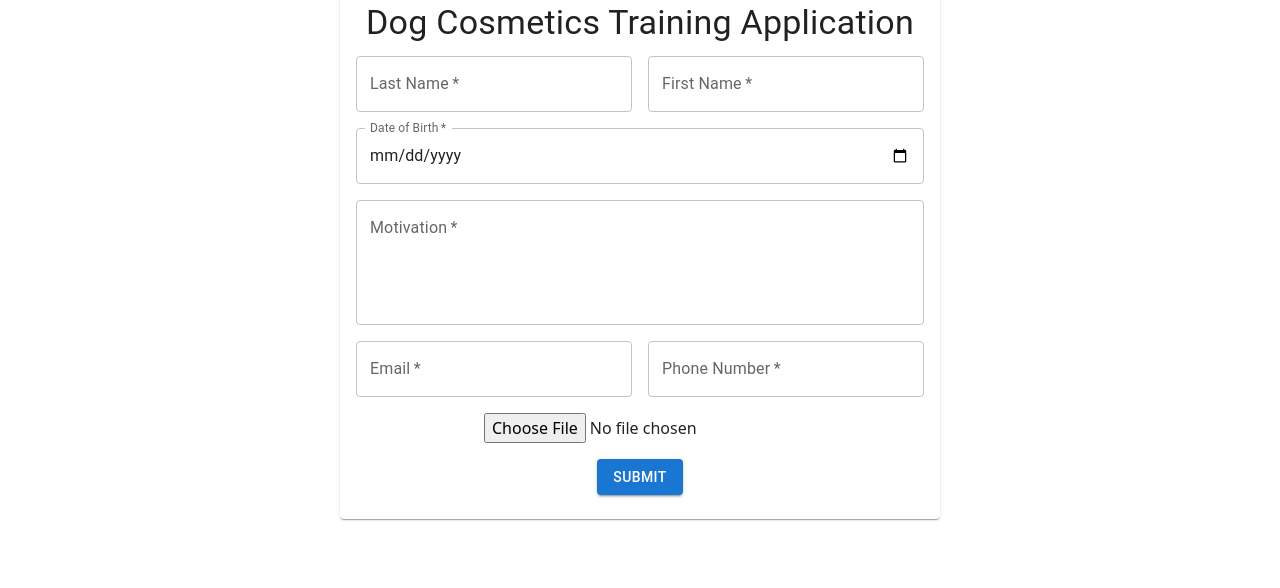
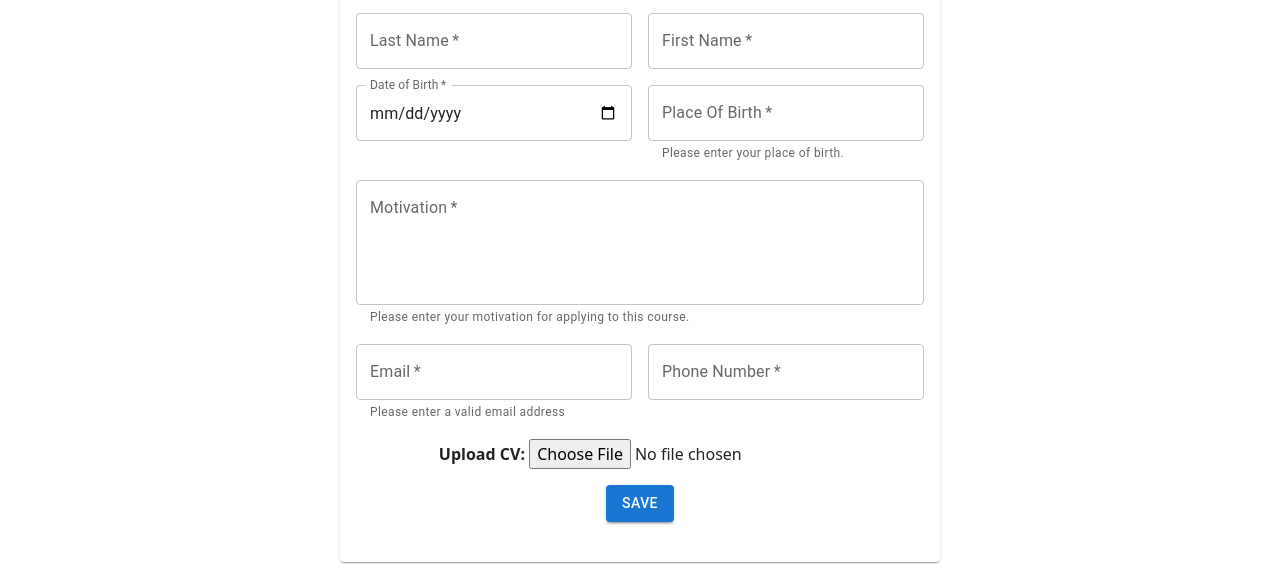
Before and after one commit to KissRoli96/dogapp, a React (Create React App) app in the folder frontend/: page /dogcosmetics-training in a window 1280 px wide. Shown: the part 216-804 px from the top of the page. Built offline with nearby package versions, Linux system fonts and the light colour scheme; no server answers.

Commit message:
Application interface refactored

```diff
--- a/frontend/src/components/DogcosmeticsTraining/DogcosmeticsTraining.tsx
+++ b/frontend/src/components/DogcosmeticsTraining/DogcosmeticsTraining.tsx
@@ -1,17 +1,31 @@
 import { Link } from 'react-router-dom';
-import { createApplication } from '../../api/applicationApi';
+import { createApplication, updateApplication } from '../../api/applicationApi';
 import { Application, Status } from '../../types/types';
 import React, { useEffect, useState } from 'react';
 import { Box, Card, CardContent, Grid, TextField, Typography, Button } from '@mui/material';
 import Tooltip from '@mui/material/Tooltip';
 import { Link as RouterLink } from 'react-router-dom';
+import MuiAlert, { AlertProps } from '@mui/material/Alert';
+import Snackbar, { SnackbarCloseReason } from '@mui/material/Snackbar';
 
 type ErrorResponse = {
     errors: Partial<Application>;
 };
 
+function Alert(props: AlertProps) {
+    return <MuiAlert elevation={6} variant="filled" {...props} />;
+}
+
+
 function DogcosmeticsTraining() {
     const [file, setFile] = useState<File | null>(null);
+    const [isFormFinalized, setIsFormFinalized] = useState(false);
+    const [isFormSaved, setIsFormSaved] = useState(false);
+    const [isEditMode, setIsEditMode] = useState(true);
+    const [snackbarOpen, setSnackbarOpen] = useState(false);
+    const [snackbarMessage, setSnackbarMessage] = useState('');
+    const [isUpdateActive, setIsUpdateActive] = useState(false);
+    const [isFinalizeActive, setIsFinalizeActive] = useState(false);
     const [application, setApplication] = useState<Partial<Application>>({
         lastName: '',
         firstName: '',
@@ -20,7 +34,9 @@ function DogcosmeticsTraining() {
         motivation: '',
         email: '',
         phoneNumber: '',
+        status: Status.Pending
     });
+
 
     const [serverErrors, setServerErrors] = useState<Partial<Application>>({});
 
@@ -28,15 +44,37 @@ function DogcosmeticsTraining() {
         setFile(event.target.files ? event.target.files[0] : null);
     };
 
+
     const handleChange = (event: React.ChangeEvent<HTMLInputElement>) => {
         setApplication((prevApplication: Partial<Application>) => ({
             ...prevApplication,
             [event.target.name]: event.target.value,
         }));
+
+        // Clear the server error for this field
+        setServerErrors((prevErrors: Partial<Application>) => ({
+            ...prevErrors,
+            [event.target.name]: undefined,
+        }));
     };
+
+    const SuccessMessage = () => (
+        <Box sx={{ display: 'flex', justifyContent: 'center', alignItems: 'center', minHeight: '100vh' }}>
+            <Typography variant="h4" component="div" color="success">
+                Successful application for the training
+            </Typography>
+        </Box>
+    );
 
     const handleSubmit = async (event: React.FormEvent) => {
         event.preventDefault();
+        setIsFormSaved(true);
+        setIsEditMode(true);
+        setIsUpdateActive(false); // Disable the Update button after saving
+        setIsFinalizeActive(true); // Enable the Finalize button after saving
+        setSnackbarMessage("Application saved successfully!");
+        setSnackbarOpen(true);
+
 
         const formData = new FormData();
         formData.append('cv', file as Blob);
@@ -48,18 +86,84 @@ function DogcosmeticsTraining() {
         formData.append('email', application.email || '');
         formData.append('phoneNumber', application.phoneNumber || '');
         formData.append('status', Status.Pending);
+        let applicationId: string | undefined;
+        let result;
 
-        const result = await createApplication(formData);
+        if (isFormSaved) {
+            const firstSaved = await createApplication(formData);
+            if ('application' in firstSaved) {
+                applicationId = (firstSaved as Application)._id;
+            }
+            console.log(applicationId);
+            result = isEditMode ? await updateApplication(applicationId!, formData) : await createApplication(formData);
+            setSnackbarMessage(isEditMode ? 'Application updated successfully!' : 'Application saved successfully!');
+        } else {
+            result = await createApplication(formData);
+            setSnackbarMessage('Application created successfully!');
+        }
+
         if ('errors' in result) {
             const errorResponse = result as ErrorResponse;
             setServerErrors(errorResponse.errors);
         } else {
-          // handle successful submission
+            // If the form was successfully saved or updated, set isFormSaved to true
+            setIsFormSaved(true);
         }
+
+        setIsEditMode(false);
+        setSnackbarOpen(true);
     };
+
+    const handleUpdate = () => {
+        setIsEditMode(true);
+        setIsUpdateActive(true); // Disable the Update button in edit mode
+        setIsFinalizeActive(false); // Disable the Finalize button in edit mode
+
+        // Clear all server errors
+        setServerErrors({});
+
+        setSnackbarMessage("You can now edit the application.");
+        setSnackbarOpen(true);
+    };
+
+    const handleSnackbarClose = (event: React.SyntheticEvent | Event, reason?: SnackbarCloseReason) => {
+        if (reason === 'clickaway') {
+            return;
+        }
+
+        setSnackbarOpen(false);
+    }
+
+
+
+    // Add a new function for finalizing the form
+    const handleFinalize = () => {
+        // Validate the form
+        if (!application.firstName || !application.lastName || !application.email || !application.phoneNumber) {
+            setSnackbarMessage("Please fill out all required fields before finalizing the application.");
+            setSnackbarOpen(true);
+            return;
+        }
+
+        setIsFormFinalized(true);
+        setIsUpdateActive(true); // Enable the Update button after finalizing
+        setIsFinalizeActive(false); // Disable the Finalize button after finalizing
+
+        setSnackbarMessage("Application finalized successfully!");
+        setSnackbarOpen(true);
+    }
+
 
     return (
         <Box display="flex" justifyContent="center" alignItems="center" minHeight="100vh">
+            <Snackbar open={snackbarOpen} autoHideDuration={6000} onClose={handleSnackbarClose}>
+                <div>
+                    <Alert onClose={handleSnackbarClose} severity="success" sx={{ width: '100%' }}>
+                        {snackbarMessage}
+                    </Alert>
+                </div>
+            </Snackbar>
+            {isFormFinalized ? <SuccessMessage /> : (
                 <Card sx={{ maxWidth: 600, width: '100%', mx: 'auto', mt: 5, mb: 5 }}>
                     <CardContent>
                         <form onSubmit={handleSubmit}>
@@ -75,10 +179,10 @@ function DogcosmeticsTraining() {
                                         error={Boolean(serverErrors.lastName)}
                                         helperText={serverErrors.lastName}
                                         required
+                                        disabled={isFormFinalized || !isEditMode} // Disable the field if the form is finalized or not in edit mode
                                     />
                                 </Grid>
                                 <Grid item xs={12} sm={6}>
-
                                     <TextField
                                         fullWidth
                                         name="firstName"
@@ -87,9 +191,11 @@ function DogcosmeticsTraining() {
                                         onChange={handleChange}
                                         error={Boolean(serverErrors.firstName)}
                                         helperText={serverErrors.firstName}
-                                      required />
+                                        required
+                                        disabled={isFormFinalized || !isEditMode} // Disable the field if the form is finalized or not in edit mode
+                                    />
                                 </Grid>
-                            <Grid item xs={12}>
+                                <Grid item xs={12} sm={6}>
                                     <TextField
                                         fullWidth
                                         name="dateOfBirth"
@@ -100,10 +206,23 @@ function DogcosmeticsTraining() {
                                         error={Boolean(serverErrors.dateOfBirth)}
                                         helperText={serverErrors.dateOfBirth}
                                         required
+                                        disabled={isFormFinalized || !isEditMode} // Disable the field if the form is finalized or not in edit mode
                                         InputLabelProps={{
                                             shrink: true,
                                         }}
                                     />
+                                </Grid>
+                                <Grid item xs={12} sm={6}>
+                                    <TextField
+                                        fullWidth
+                                        name="placeOfBirth"
+                                        label="Place Of Birth"
+                                        value={application.placeOfBirth}
+                                        onChange={handleChange}
+                                        error={Boolean(serverErrors.placeOfBirth)}
+                                        helperText="Please enter your place of birth."
+                                        disabled={isFormFinalized || !isEditMode} // Disable the field if the form is finalized or not in edit mode
+                                        required />
                                 </Grid>
                                 <Grid item xs={12}>
                                     <TextField
@@ -114,27 +233,63 @@ function DogcosmeticsTraining() {
                                         onChange={handleChange}
                                         required
                                         error={Boolean(serverErrors.motivation)}
-                                    helperText={serverErrors.motivation}
+                                        helperText={serverErrors.motivation ? serverErrors.motivation : "Please enter your motivation for applying to this course."}
                                         multiline
                                         rows={4}
+                                        disabled={isFormFinalized || !isEditMode} // Disable the field if the form is finalized or not in edit mode
                                     />
                                 </Grid>
                                 <Grid item xs={12} sm={6}>
-                                <TextField fullWidth name="email" label="Email" type="email" value={application.email} onChange={handleChange} required />
+                                    <TextField fullWidth
+                                        name="email"
+                                        label="Email"
+                                        type="email"
+                                        value={application.email}
+                                        onChange={handleChange}
+                                        error={Boolean(serverErrors.email)}
+                                        helperText={serverErrors.email ? serverErrors.email : 'Please enter a valid email address'}
+                                        required
+                                        disabled={isFormFinalized || !isEditMode} // Disable the field if the form is finalized or not in edit mode
+                                    />
                                 </Grid>
                                 <Grid item xs={12} sm={6}>
-                                <TextField fullWidth name="phoneNumber" label="Phone Number" value={application.phoneNumber} onChange={handleChange} required />
+                                    <TextField fullWidth name="phoneNumber" label="Phone Number" value={application.phoneNumber} onChange={handleChange} required
+                                        disabled={isFormFinalized || !isEditMode} // Disable the field if the form is finalized
+                                    />
                                 </Grid>
                                 <Grid item xs={12}>
-                                <input type="file" onChange={handleFileChange} required /> {/* File input for CV */}
+                                    <label>
+                                        <strong>Upload CV: </strong>
+                                        <input
+                                            type="file"
+                                            onChange={handleFileChange}
+                                            required
+                                            disabled={isFormFinalized || !isEditMode} // Disable the field if the form is finalized or not in edit mode
+                                        />
+                                    </label>
                                 </Grid>
                                 <Grid item xs={12}>
-                                <Button variant="contained" color="primary" type="submit">Submit</Button>
+                                    <Button
+                                        variant="contained"
+                                        color="primary"
+                                        onClick={isFormSaved ? handleUpdate : handleSubmit}
+                                        disabled={isFormFinalized || (isEditMode && isFormSaved)}
+                                    >
+                                        {isFormSaved ? 'Update' : 'Save'}
+                                    </Button>
+                                </Grid>
+                                <Grid item xs={12}>
+                                    {isFormSaved && !isFormFinalized && (
+                                        <Button variant="contained" color="secondary" onClick={handleFinalize}>
+                                            Finalize
+                                        </Button>
+                                    )}
                                 </Grid>
                             </Grid>
                         </form>
                     </CardContent>
                 </Card>
+            )}
         </Box>
     );
 }
```
Lines whose indentation alone changed are shown as unchanged.
